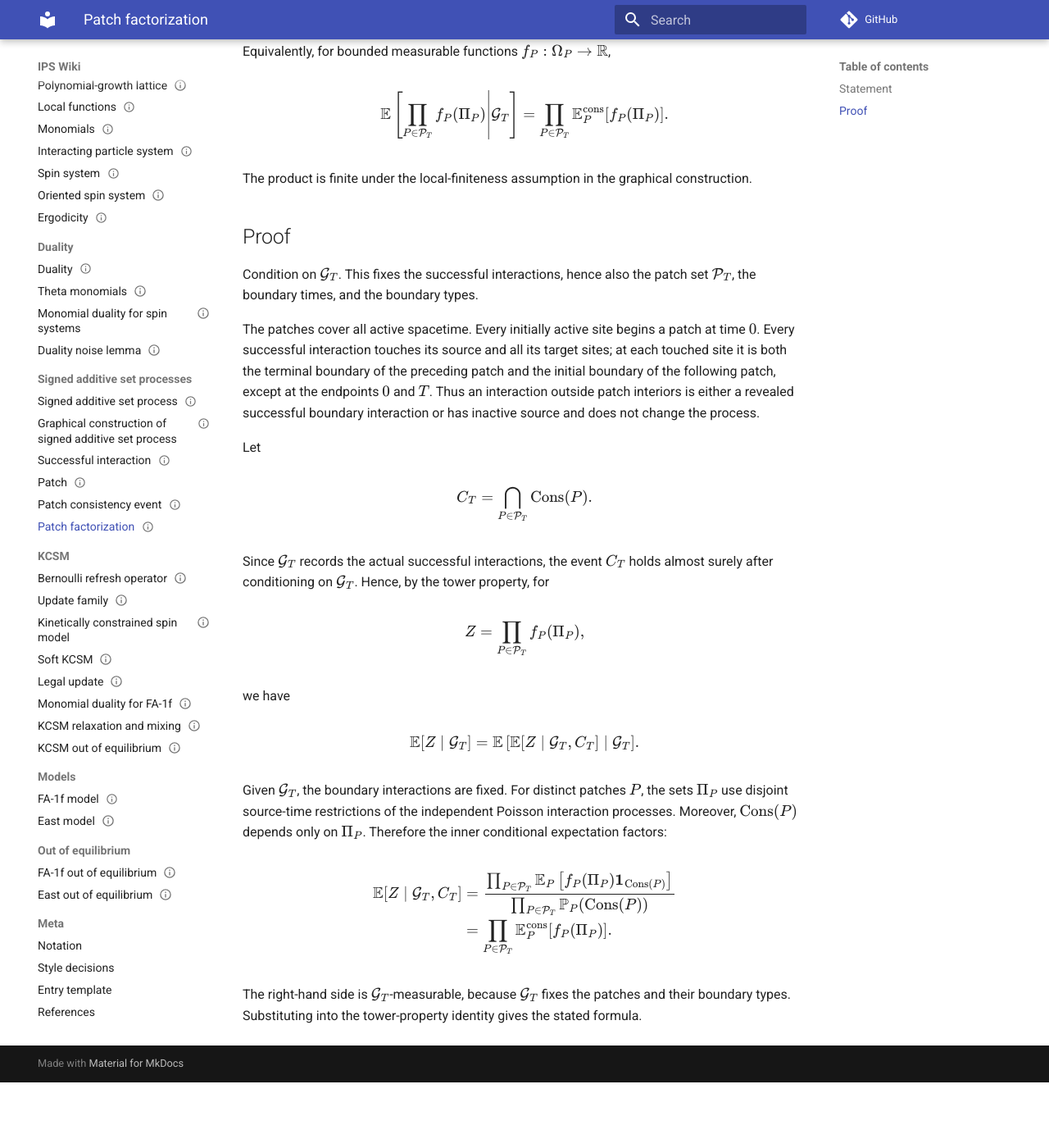
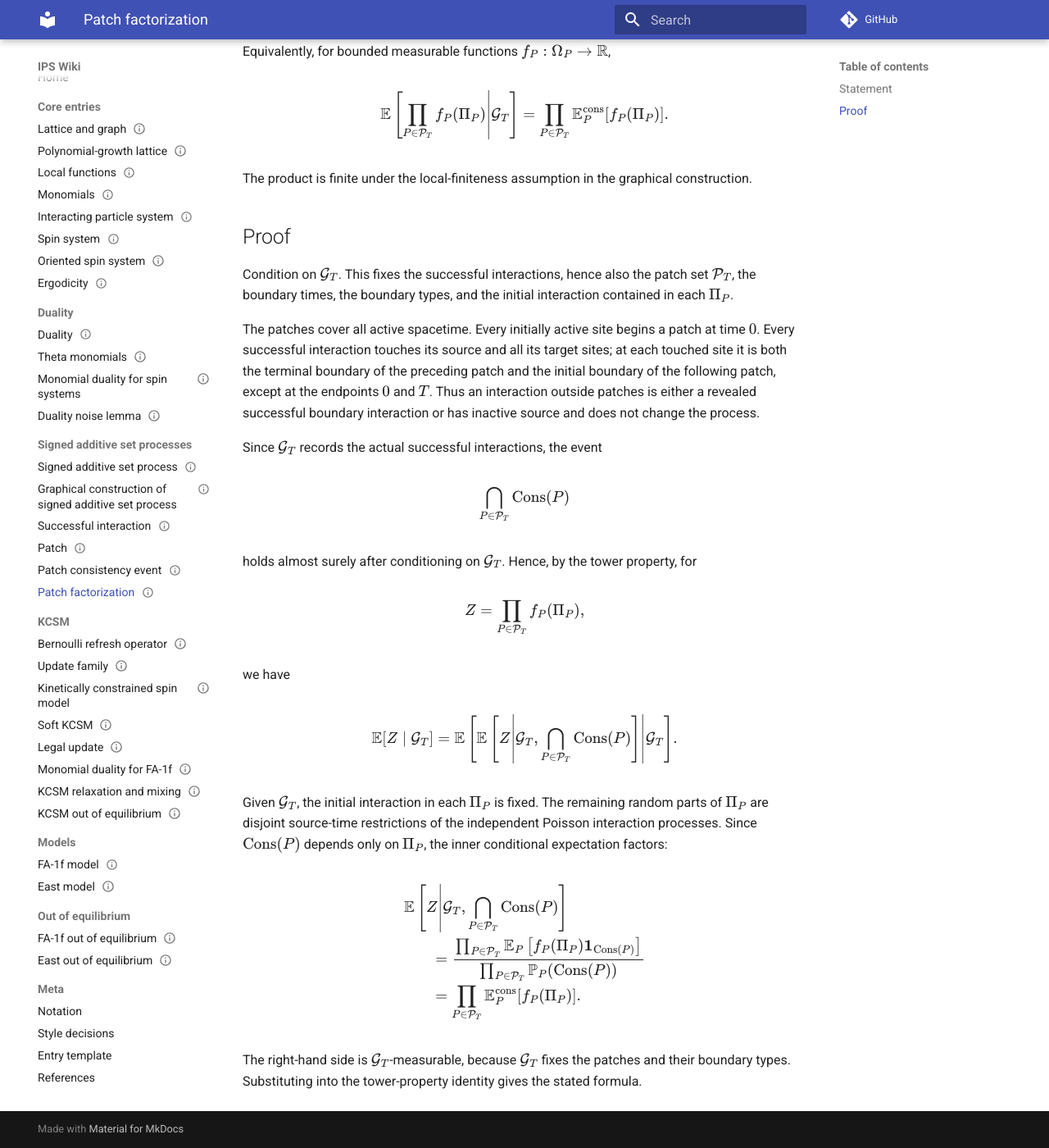
Before and after one commit to maciejgluchowski86-beep/ips-wiki, an MkDocs documentation site: the page built from docs/entries/patch-factorization.md, in a window 1280 px wide and 1400 px high, scrolled down 691 px. Shown: the whole window at 82% size. Built offline with MkDocs 1.6.1 and Material for MkDocs 9.7.7, drawn with Linux system fonts in a browser that asks for light colours; comment, search, counter and statistics services are not loaded; before the commit the page ends 2011 px from its top, so only the background shows below that; some of the changed text lies outside the part shown.

Commit message:
Use extended patch data in factorization proof

```diff
--- a/docs/entries/patch-factorization.md
+++ b/docs/entries/patch-factorization.md
@@ -29,7 +29,7 @@ $$
 
 ## Statement
 
-Conditional on \(\cG_T\), the law of the patch interiors factors over patches:
+Conditional on \(\cG_T\), the law of the patch interaction data factors over patches:
 
 $$
 \mathbb P\left(\cdot\mid\cG_T\right)\big|_{\mathcal F_T^{\operatorname{patch}}}
@@ -53,17 +53,17 @@ The product is finite under the local-finiteness assumption in the graphical con
 
 ## Proof
 
-Condition on \(\cG_T\). This fixes the successful interactions, hence also the patch set \(\mathcal P_T\), the boundary times, and the boundary types.
+Condition on \(\cG_T\). This fixes the successful interactions, hence also the patch set \(\mathcal P_T\), the boundary times, the boundary types, and the initial interaction contained in each \(\Pi_P\).
 
-The patches cover all active spacetime. Every initially active site begins a patch at time \(0\). Every successful interaction touches its source and all its target sites; at each touched site it is both the terminal boundary of the preceding patch and the initial boundary of the following patch, except at the endpoints \(0\) and \(T\). Thus an interaction outside patch interiors is either a revealed successful boundary interaction or has inactive source and does not change the process.
+The patches cover all active spacetime. Every initially active site begins a patch at time \(0\). Every successful interaction touches its source and all its target sites; at each touched site it is both the terminal boundary of the preceding patch and the initial boundary of the following patch, except at the endpoints \(0\) and \(T\). Thus an interaction outside patches is either a revealed successful boundary interaction or has inactive source and does not change the process.
 
-Let
+Since \(\cG_T\) records the actual successful interactions, the event
 
 $$
-C_T=\bigcap_{P\in\mathcal P_T}\operatorname{Cons}(P).
+\bigcap_{P\in\mathcal P_T}\operatorname{Cons}(P)
 $$
 
-Since \(\cG_T\) records the actual successful interactions, the event \(C_T\) holds almost surely after conditioning on \(\cG_T\). Hence, by the tower property, for
+holds almost surely after conditioning on \(\cG_T\). Hence, by the tower property, for
 
 $$
 Z=\prod_{P\in\mathcal P_T} f_P(\Pi_P),
@@ -74,15 +74,19 @@ we have
 $$
 \mathbb E[Z\mid\cG_T]
 =
-\mathbb E\left[\mathbb E[Z\mid\cG_T,C_T]\mid\cG_T\right].
+\mathbb E\left[
+\mathbb E\left[Z\middle|\cG_T,\bigcap_{P\in\mathcal P_T}\operatorname{Cons}(P)\right]
+\middle|\cG_T
+\right].
 $$
 
-Given \(\cG_T\), the boundary interactions are fixed. For distinct patches \(P\), the sets \(\Pi_P\) use disjoint source-time restrictions of the independent Poisson interaction processes. Moreover, \(\operatorname{Cons}(P)\) depends only on \(\Pi_P\). Therefore the inner conditional expectation factors:
+Given \(\cG_T\), the initial interaction in each \(\Pi_P\) is fixed. The remaining random parts of \(\Pi_P\) are disjoint source-time restrictions of the independent Poisson interaction processes. Since \(\operatorname{Cons}(P)\) depends only on \(\Pi_P\), the inner conditional expectation factors:
 
 $$
 \begin{aligned}
-\mathbb E[Z\mid\cG_T,C_T]
-&=
+&\mathbb E\left[Z\middle|\cG_T,\bigcap_{P\in\mathcal P_T}\operatorname{Cons}(P)\right]
+\\
+&\qquad=
 \frac{
 \prod_{P\in\mathcal P_T}
 \mathbb E_P\left[f_P(\Pi_P)\mathbf 1_{\operatorname{Cons}(P)}\right]
@@ -91,7 +95,7 @@ $$
 \mathbb P_P(\operatorname{Cons}(P))
 }
 \\
-&=
+&\qquad=
 \prod_{P\in\mathcal P_T}
 \mathbb E_P^{\operatorname{cons}}[f_P(\Pi_P)].
 \end{aligned}
```
Also changed, not shown: other parts of docs/entries/patch-factorization.md (+1 -1 lines).
